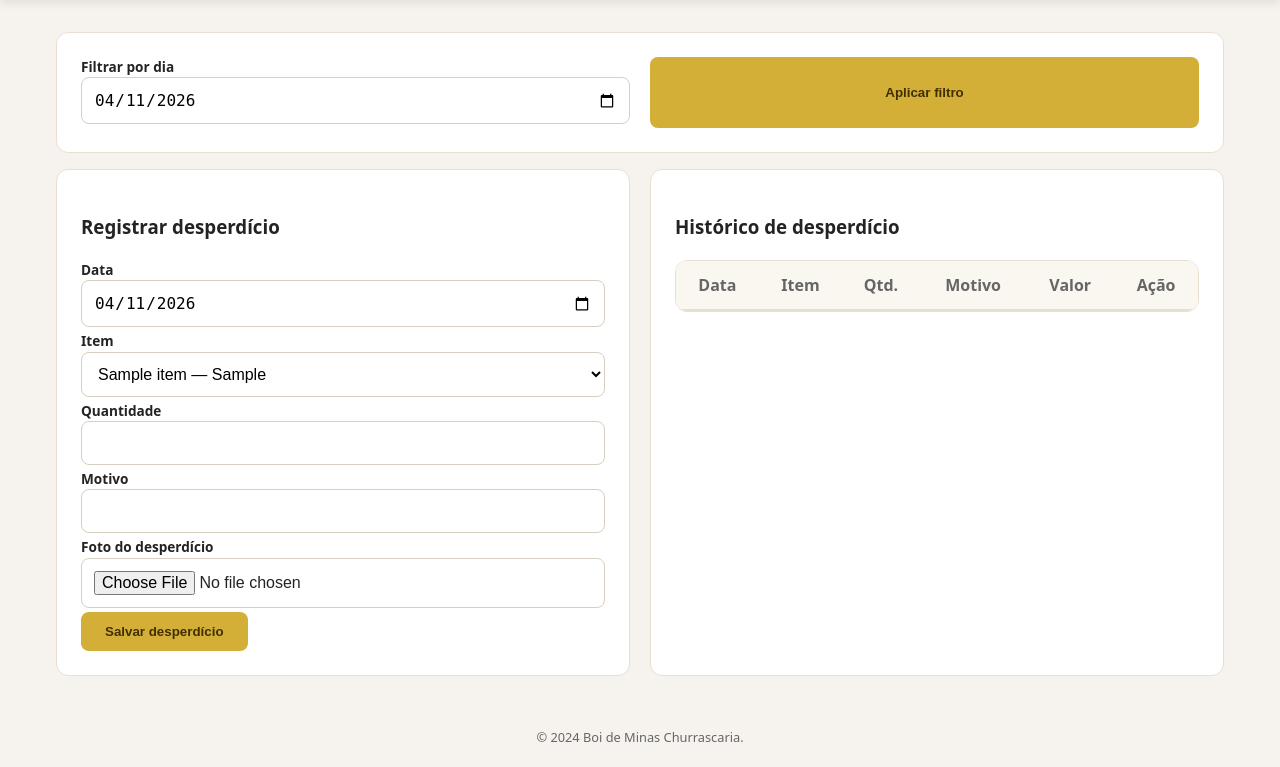
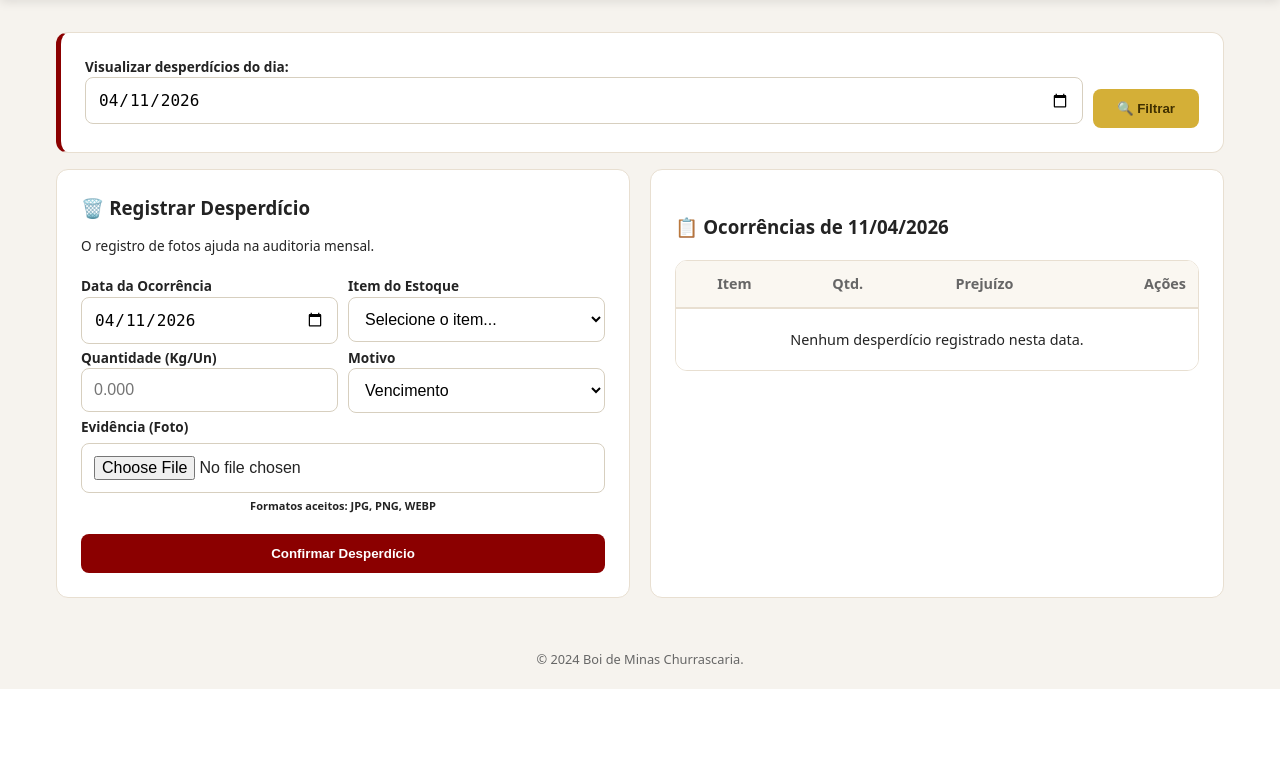
Before and after one commit to mattheuschaves2920-ops/boi-de-minas-sistema, a Flask app: page /desperdicio in a window 1280 px wide. Shown: the part 118-885 px from the top of the page. After the commit the page ends 807 px from the top, so only its background shows below. Run offline with Flask 3, Linux system fonts and the light colour scheme; the visitor is signed in with stand-in values (Sample User, id 1); tables that the repository leaves empty hold one stand-in row (values such as "Sample post"); lists and menus that the app fills with data are empty.

Commit message:
Update desperdicio.html

```diff
--- a/templates/desperdicio.html
+++ b/templates/desperdicio.html
@@ -1,100 +1,129 @@
 {% extends "base.html" %}
 {% block content %}
 
-<section class="card">
-  <form method="get" class="grid two">
-    <label>Filtrar por dia
+<section class="card" style="border-left: 5px solid var(--red);">
+    <form method="get" class="grid" style="grid-template-columns: 1fr auto; align-items: end; gap: 10px;">
+        <label>Visualizar desperdícios do dia:
             <input type="date" name="data" value="{{ data_ref.strftime('%Y-%m-%d') }}">
         </label>
-    <button class="btn" type="submit">Aplicar filtro</button>
+        <button class="btn" type="submit">🔍 Filtrar</button>
     </form>
 </section>
 
 <div class="grid two" style="margin-top:16px;">
     <section class="card">
-    <h3>{% if desperdicio_edicao %}Editar desperdício{% else %}Registrar desperdício{% endif %}</h3>
+        <header style="margin-bottom: 20px;">
+            <h3 style="margin:0;">
+                {{ '✏️ Editar Lançamento' if desperdicio_edicao else '🗑️ Registrar Desperdício' }}
+            </h3>
+            <p class="muted" style="font-size: 0.85rem;">
+                {{ 'Altere os dados abaixo' if desperdicio_edicao else 'O registro de fotos ajuda na auditoria mensal.' }}
+            </p>
+        </header>
 
         {% if error %}
-      <p class="error">{{ error }}</p>
+            <div class="card error" style="background: #fff5f5; border: 1px solid #ffcdd2; padding: 10px; margin-bottom: 15px;">
+                ⚠️ {{ error }}
+            </div>
         {% endif %}
 
-    {% if desperdicio_edicao %}
-    <form method="post" action="{{ url_for('editar_desperdicio', waste_id=desperdicio_edicao.id) }}">
-      <label>Data
-        <input type="date" name="waste_date" required value="{{ desperdicio_edicao.waste_date.strftime('%Y-%m-%d') }}">
+        <form method="post" {% if not desperdicio_edicao %}enctype="multipart/form-data"{% endif %}
+              action="{{ url_for('editar_desperdicio', waste_id=desperdicio_edicao.id) if desperdicio_edicao else url_for('desperdicio') }}">
+
+            <div class="grid" style="grid-template-columns: 1fr 1fr; gap: 10px;">
+                <label>Data da Ocorrência
+                    <input type="date" name="waste_date" required
+                           value="{{ desperdicio_edicao.waste_date.strftime('%Y-%m-%d') if desperdicio_edicao else data_ref.strftime('%Y-%m-%d') }}">
                 </label>
 
-      <label>Quantidade
-        <input type="number" step="0.001" name="quantity" value="{{ desperdicio_edicao.quantity }}" required>
+                {% if not desperdicio_edicao %}
+                <label>Item do Estoque
+                    <select name="item_id" required>
+                        <option value="" disabled selected>Selecione o item...</option>
+                        {% for i in items %}
+                        <option value="{{ i.id }}">{{ i.name }} ({{ i.area }})</option>
+                        {% endfor %}
+                    </select>
+                </label>
+                {% else %}
+                <label>Item (Bloqueado)
+                    <input type="text" value="{{ desperdicio_edicao.item_name }}" disabled style="background: #f0f0f0;">
+                </label>
+                {% endif %}
+            </div>
+
+            <div class="grid" style="grid-template-columns: 1fr 1fr; gap: 10px;">
+                <label>Quantidade (Kg/Un)
+                    <input type="number" step="0.001" name="quantity" required
+                           value="{{ desperdicio_edicao.quantity if desperdicio_edicao else '' }}" placeholder="0.000">
                 </label>
 
                 <label>Motivo
-        <input type="text" name="reason" value="{{ desperdicio_edicao.reason or '' }}">
-      </label>
-
-      <button class="btn" type="submit">Salvar edição</button>
-    </form>
-    {% else %}
-    <form method="post" enctype="multipart/form-data">
-      <label>Data
-        <input type="date" name="waste_date" required value="{{ data_ref.strftime('%Y-%m-%d') }}">
-      </label>
-
-      <label>Item
-        <select name="item_id" required>
-          {% for i in items %}
-          <option value="{{ i.id }}">{{ i.name }} — {{ i.area }}</option>
-          {% endfor %}
+                    <select name="reason">
+                        <option value="Vencimento" {{ 'selected' if desperdicio_edicao and desperdicio_edicao.reason == 'Vencimento' }}>Vencimento</option>
+                        <option value="Dano Físico" {{ 'selected' if desperdicio_edicao and desperdicio_edicao.reason == 'Dano Físico' }}>Dano Físico</option>
+                        <option value="Erro de Preparo" {{ 'selected' if desperdicio_edicao and desperdicio_edicao.reason == 'Erro de Preparo' }}>Erro de Preparo</option>
+                        <option value="Outros" {{ 'selected' if desperdicio_edicao and desperdicio_edicao.reason == 'Outros' }}>Outros</option>
                     </select>
                 </label>
+            </div>
 
-      <label>Quantidade
-        <input type="number" step="0.001" name="quantity" required>
+            {% if not desperdicio_edicao %}
+            <label>Evidência (Foto)
+                <div class="scanner" style="margin-top:5px; text-align:center;">
+                    <input type="file" name="photo" accept="image/*" required id="photo-input">
+                    <p class="muted" style="font-size: 11px; margin-top: 5px;">Formatos aceitos: JPG, PNG, WEBP</p>
+                </div>
             </label>
+            {% endif %}
 
-      <label>Motivo
-        <input type="text" name="reason">
-      </label>
-
-      <label>Foto do desperdício
-        <input type="file" name="photo" accept=".png,.jpg,.jpeg,.webp,image/png,image/jpeg,image/webp" required>
-      </label>
-
-      <button class="btn" type="submit">Salvar desperdício</button>
+            <div style="margin-top: 20px; display: flex; gap: 10px;">
+                <button class="btn" type="submit" style="flex: 2; background: var(--red); color: white;">
+                    {{ 'Atualizar Registro' if desperdicio_edicao else 'Confirmar Desperdício' }}
+                </button>
+                {% if desperdicio_edicao %}
+                <a href="{{ url_for('desperdicio') }}" class="btn" style="flex: 1; background: #eee; color: var(--ink); text-align: center;">Cancelar</a>
+                {% endif %}
+            </div>
         </form>
-    {% endif %}
     </section>
 
     <section class="card">
-    <h3>Histórico de desperdício</h3>
-
+        <h3>📋 Ocorrências de {{ data_ref.strftime('%d/%m/%Y') }}</h3>
         <div class="table-wrap">
-      <table>
+            <table style="font-size: 0.9rem;">
+                <thead>
                     <tr>
-          <th>Data</th>
                         <th>Item</th>
                         <th>Qtd.</th>
-          <th>Motivo</th>
-          <th>Valor</th>
-          <th>Ação</th>
+                        <th>Prejuízo</th>
+                        <th style="text-align: right;">Ações</th>
                     </tr>
-
+                </thead>
+                <tbody>
                     {% for d in lista %}
                     <tr>
-          <td>{{ d.waste_date.strftime('%d/%m/%Y') }}</td>
-          <td>{{ d.item_name }}</td>
+                        <td>
+                            <strong>{{ d.item_name }}</strong><br>
+                            <small class="muted">{{ d.reason or 'Motivo não informado' }}</small>
+                        </td>
                         <td>{{ d.quantity }}</td>
-          <td>{{ d.reason or '' }}</td>
-          <td>R$ {{ '%.2f'|format(d.value) }}</td>
-          <td>
-            <a class="btn" href="{{ url_for('desperdicio', editar=d.id, data=data_ref.strftime('%Y-%m-%d')) }}">Editar</a>
+                        <td class="error">R$ {{ '%.2f'|format(d.value) }}</td>
+                        <td style="text-align: right; white-space: nowrap;">
+                            <a href="{{ url_for('desperdicio', editar=d.id, data=data_ref.strftime('%Y-%m-%d')) }}"
+                               class="btn-link" title="Editar" style="padding: 5px 10px; font-size: 12px;">✏️</a>
 
-            <form method="post" action="{{ url_for('excluir_desperdicio', waste_id=d.id) }}" style="display:inline;" onsubmit="return confirm('Tem certeza que deseja excluir este desperdício? O estoque será ajustado automaticamente.');">
-              <button class="btn" type="submit">Excluir</button>
+                            <form method="post" action="{{ url_for('excluir_desperdicio', waste_id=d.id) }}"
+                                  style="display:inline;"
+                                  onsubmit="return confirm('⚠️ ATENÇÃO: A exclusão devolverá {{ d.quantity }} ao estoque. Confirmar?');">
+                                <button class="btn-link" type="submit" style="color: var(--red); cursor: pointer; border: none; background: none; font-size: 12px;">🗑️</button>
                             </form>
                         </td>
                     </tr>
+                    {% else %}
+                    <tr><td colspan="4" style="text-align: center; padding: 20px;" class="muted">Nenhum desperdício registrado nesta data.</td></tr>
                     {% endfor %}
+                </tbody>
             </table>
         </div>
     </section>
```
Lines whose indentation alone changed are shown as unchanged.
